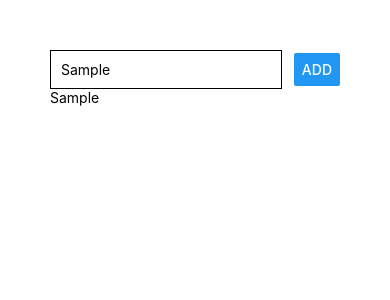
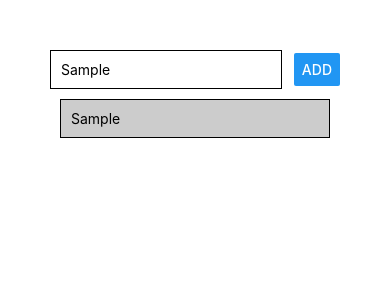
Before and after one commit to JulieAllix/rn-first-app, a React Native app: screen / in a window 390 px wide. Both pictures are taken after typing "Sample" into the empty fields and a click on the button "ADD". Shown: the top 300 px of the page. Built offline with nearby package versions, Linux system fonts and the light colour scheme.

Commit message:
FlatList elt added

```diff
--- a/App.js
+++ b/App.js
@@ -1,5 +1,5 @@
 import React, { useState } from 'react';
-import { StyleSheet, Text, TextInput, View, Button } from 'react-native';
+import { StyleSheet, Text, TextInput, View, Button, FlatList } from 'react-native';
 
 export default function App() {
   const [enteredGoal, setEnteredGoal] = useState('');
@@ -11,7 +11,7 @@
 
   const addGoalHandler = () => {
     // we get the previous values and add the new one
-    setCourseGoals(currentGoals => [...courseGoals, enteredGoal]);
+    setCourseGoals(currentGoals => [...currentGoals, { id: Math.random().toString(), value: enteredGoal }]);
   };
 
   return (
@@ -25,9 +25,14 @@
         />
         <Button title="ADD" onPress={addGoalHandler} />
       </View>
-      <View>
-        {courseGoals.map((goal) => <Text key={goal}>{goal}</Text>)}
-      </View>
+      <FlatList
+        keyExtractor={(item, index) => item.id}
+        data={courseGoals}
+        renderItem={itemData => (
+          <View style={styles.listItem}>
+            <Text>{itemData.item.value}</Text>
+          </View>
+        )} />
     </View>
   );
 }
@@ -46,5 +51,13 @@
     borderColor: 'black',
     borderWidth: 1,
     padding: 10
+  },
+  listItem: {
+    padding: 10,
+    margin: 10,
+    backgroundColor: '#ccc',
+    borderColor: 'black',
+    borderWidth: 1
   }
+
 });
```
